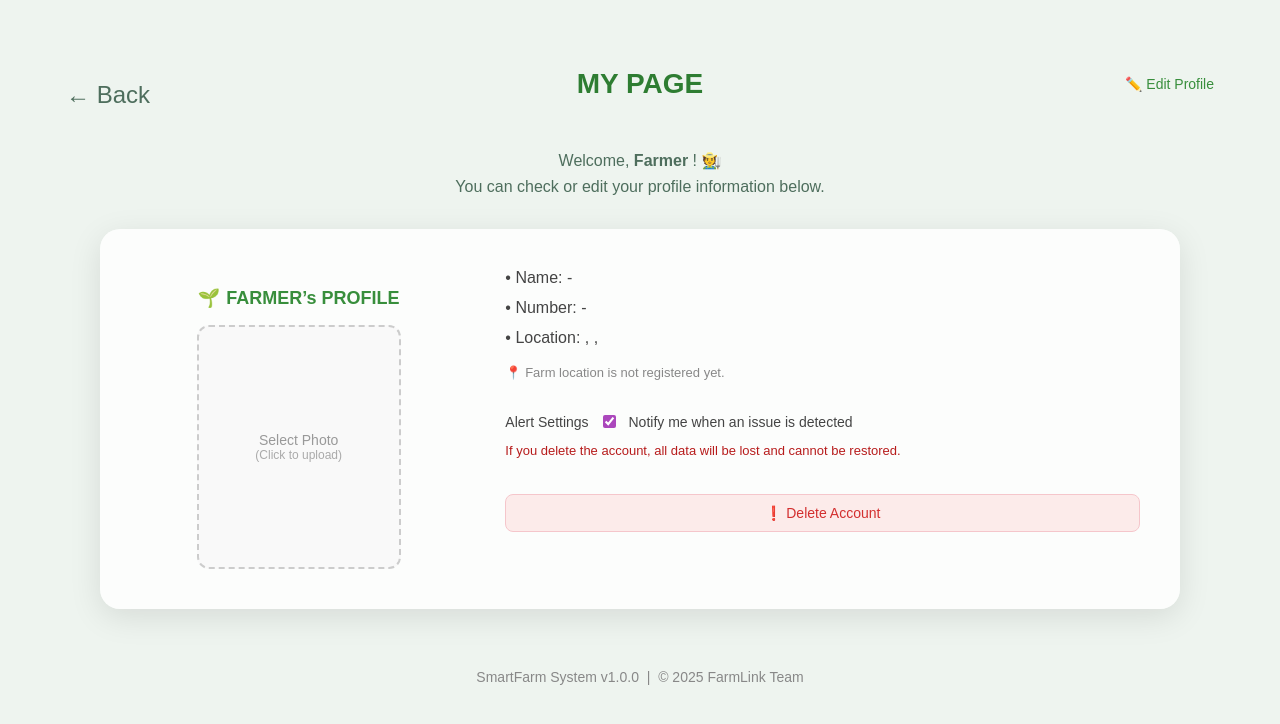
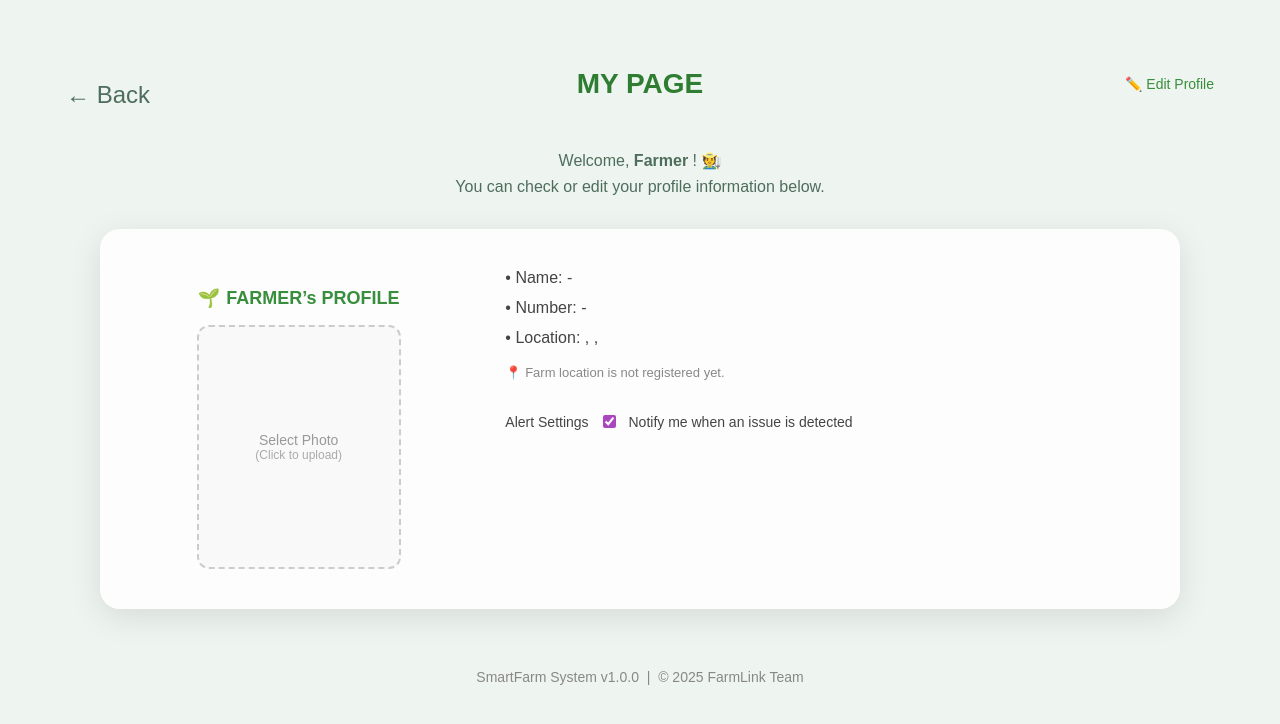
Before and after one commit to seungwoosoon/SmartFarmProject, a React (Create React App) app in the folder SmartFarmFrontEnd/: page /mypage in a window 1280 px wide. Shown: the top 724 px of the page. Built offline with nearby package versions, Linux system fonts and the light colour scheme; no server answers; a web font is replaced by a local one.

Commit message:
delete delete-btn

```diff
--- a/SmartFarmFrontEnd/src/api/auth.js
+++ b/SmartFarmFrontEnd/src/api/auth.js
@@ -50,10 +50,3 @@ export const updateProfile = async (profile) => {
   });
   return data;
 };
-
-/**
- * 계정 삭제
- */
-export const deleteAccount = async () => {
-  await axios.delete(`${AUTH_BASE}/me`, { withCredentials: true });
-};
--- a/SmartFarmFrontEnd/src/pages/MyPage.jsx
+++ b/SmartFarmFrontEnd/src/pages/MyPage.jsx
@@ -2,7 +2,7 @@
 import React, { useState, useEffect } from "react";
 import { useNavigate } from "react-router-dom";
 import { useTranslation } from "react-i18next";
-import { getCurrentUser, logout, deleteAccount } from "../api/auth";
+import { getCurrentUser } from "../api/auth";
 import { getProfileImageUrl, uploadProfileImage } from "../api/image";
 import EditProfileModal from "../components/EditProfileModal";
 import "../App.css";
@@ -37,18 +37,6 @@ function MyPage() {
       setProfileImageUrl(imageUrl);
     } catch (error) {
       console.error(t("error.imageUploadFail"), error);
-    }
-  };
-
-  const handleDeleteAccount = async () => {
-    if (!window.confirm(t("mypage.deleteConfirm"))) return;
-    try {
-      await deleteAccount();
-      await logout();
-      navigate("/", { replace: true });
-    } catch (err) {
-      alert(t("error.deleteAccountFail"));
-      console.error(err);
     }
   };
 
@@ -141,11 +129,7 @@ function MyPage() {
             </label>
           </div>
 
-          {/* 삭제 전 경고 */}
-          <p className="delete-warning">{t("mypage.deleteWarning")}</p>
-          <button className="delete-btn" onClick={handleDeleteAccount}>
-            {t("mypage.deleteAccount")}
-          </button>
+          {/* 삭제 버튼/경고 제거됨 */}
         </div>
       </div>
 
```
